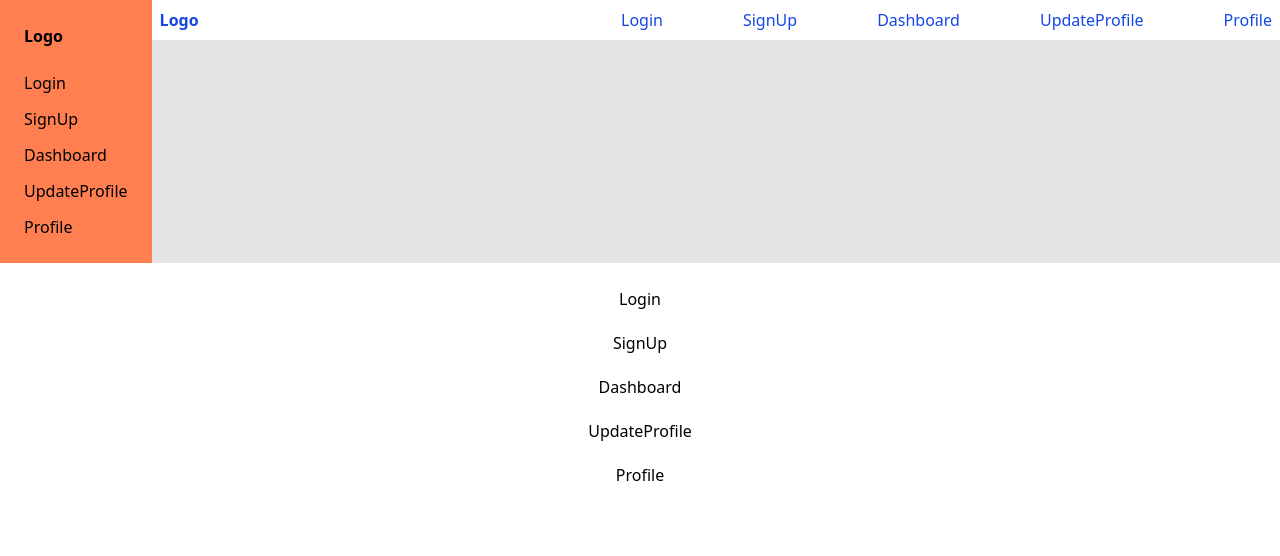
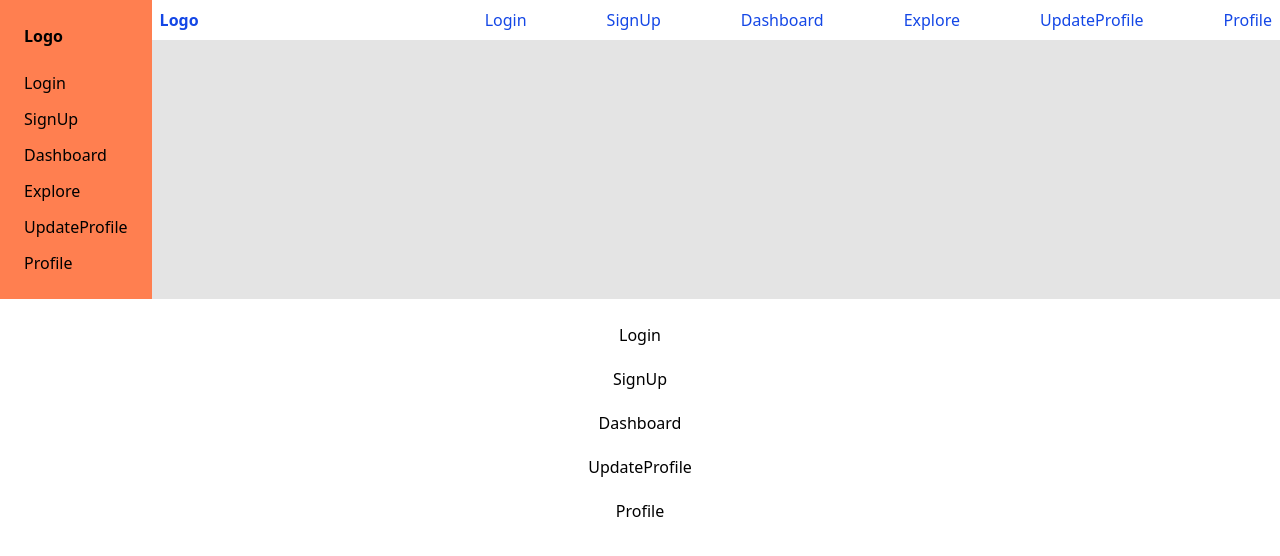
Before and after one commit to Denis-alt254/DevPort, a React (Vite) app in the folder client/: page / in a window 1280 px wide. Shown: the top 556 px of the page. Built offline with nearby package versions, Linux system fonts and the light colour scheme; no server answers.

Commit message:
Added explore route

```diff
--- a/client/src/App.jsx
+++ b/client/src/App.jsx
@@ -6,6 +6,7 @@
 import PrivateRoute from "./routes/PrivateRoute";
 import { AuthProvider } from "./context/AuthContext"
 import Profile from "./pages/Profile";
+import Explore from "./pages/Explore";
 
 function App(){
   return(
@@ -15,6 +16,7 @@
           <Route path="/login" element={<Login />}/>
           <Route path="/register" element={<Register />}></Route>
           <Route path='/dashboard' element={<PrivateRoute><Dashboard /></PrivateRoute>} />
+          <Route path='/explore' element={<Explore />} />
           <Route path="/update" element={<PrivateRoute><UpdateUser /></PrivateRoute>} />
           <Route path="/profile" element={<Profile />}></Route>
         </Routes>
--- a/client/src/components/Navbar.jsx
+++ b/client/src/components/Navbar.jsx
@@ -10,6 +10,7 @@
                 <Link to='/login'>Login</Link>
                 <Link to='/register'>SignUp</Link>
                 <Link to='/dashboard'>Dashboard</Link>
+                <Link to='/explore'>Explore</Link>
                 <Link to='/update'>UpdateProfile</Link>
                 <Link to='/profile'>Profile</Link>
             </div>
--- a/client/src/components/SideBar.jsx
+++ b/client/src/components/SideBar.jsx
@@ -10,6 +10,7 @@
                 <Link to='/login'>Login</Link>
                 <Link to='/register'>SignUp</Link>
                 <Link to='/dashboard'>Dashboard</Link>
+                <Link to='/explore'>Explore</Link>
                 <Link to='/update'>UpdateProfile</Link>
                 <Link to='/profile'>Profile</Link>
             </div>
```
